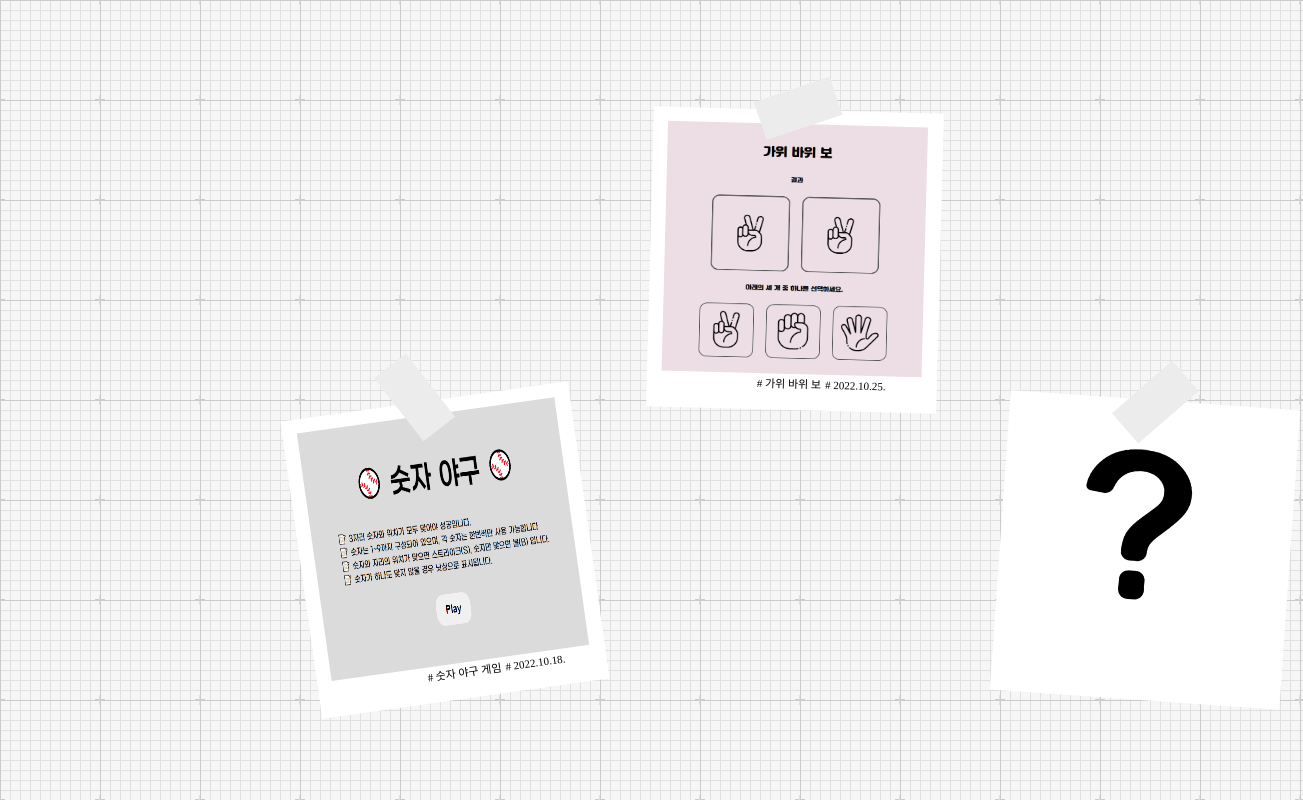
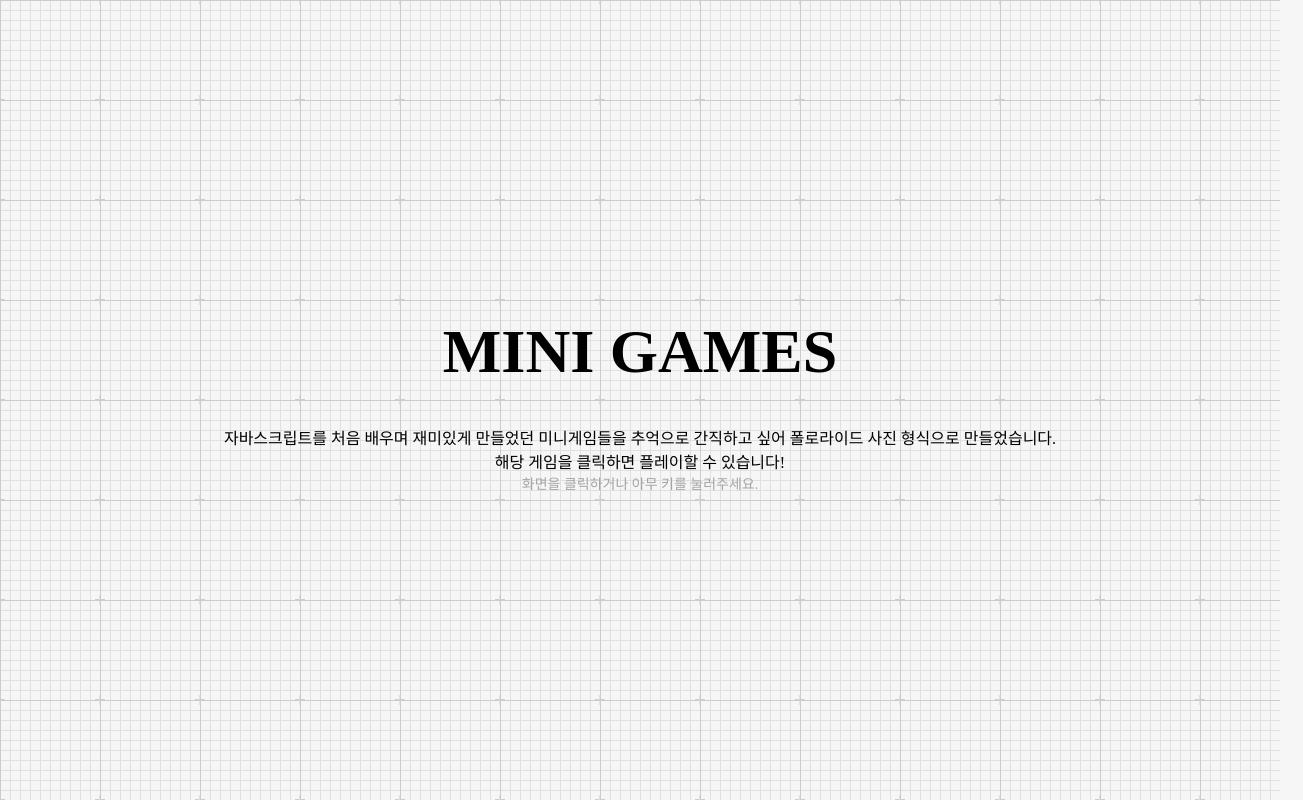
Before and after one commit to bohodays/Mini-Games, a plain HTML site: page index.html in a window 1280 px wide. Shown: the whole page, 1303 px wide, since content can reach past the window. Drawn offline with Linux system fonts and the light colour scheme; a web font is replaced by a local one.

Commit message:
edit: CSS, JS

```diff
--- a/index.html
+++ b/index.html
@@ -9,6 +9,17 @@
   <title>Mini Games</title>
 </head>
 <body>
+  <section class="intro">
+    <h1 class="intro__title">MINI GAMES</h1>
+    <p class="intro__content">
+      자바스크립트를 처음 배우며 재미있게 만들었던 미니게임들을 추억으로 간직하고 싶어 폴로라이드 사진 형식으로 만들었습니다.
+    </p>
+    <p class="intro__content">
+      해당 게임을 클릭하면 플레이할 수 있습니다!
+    </p>
+    <p class="next blink">화면을 클릭하거나 아무 키를 눌러주세요.</p>
+  </section>
+
   <section class="cards first">
     <div class="tape first-tape"></div>
     <div class="card">
--- a/main.js
+++ b/main.js
@@ -7,3 +7,19 @@ const secondCards = document.querySelector('.second');
 secondCards.addEventListener('click', () => {
   window.location.href = '숫자야구/index.html';
 })
+
+const introPage = document.querySelector('.intro');
+const cards = document.querySelectorAll('.cards');
+introPage.addEventListener('click', () => {
+  introPage.style.display = 'none';
+  cards.forEach((card) => {
+    card.style.display = 'block';
+  })
+})
+
+document.addEventListener('keydown', () => {
+  introPage.style.display = 'none';
+  cards.forEach((card) => {
+    card.style.display = 'block';
+  })
+})
--- a/style.css
+++ b/style.css
@@ -37,6 +37,57 @@ body {
   background-size:100px 100%, 100% 100px, 100% 10px, 10px 100%, 100% 100px, 100px 100%, 100px 100%, 100px 100px, 100px 100px;
 }
 
+@keyframes blink-effect {
+  50% {
+    opacity: 0;
+  }
+}
+
+.blink {
+  animation: blink-effect 1s step-end infinite;
+}
+
+.intro {
+  display: flex;
+  flex-direction: column;
+  justify-content: center;
+  width: 100%;
+  height: 100%;
+  align-items: center;
+  user-select: none;
+}
+
+.intro__title {
+  font-size: 62px;
+  padding: 10px;
+  margin-bottom: 20px;
+  --c: #908b8b; /* the color */
+  --s: .15em;
+  line-height:1.1em;
+  padding-bottom: calc(2.1*var(--s));
+  background:
+    conic-gradient(from 135deg at top,var(--c) 90deg,#0000 0)
+      left 0 bottom var(--s)/calc(2*var(--s)) var(--s) repeat-x,
+    conic-gradient(from -45deg at bottom,var(--c) 90deg,#0000 0)
+      left var(--s) bottom 0/calc(2*var(--s)) var(--s) repeat-x;
+  -webkit-mask:
+    linear-gradient(#000 0 0) content-box,
+    linear-gradient(#000 0 0) 0/var(--_p,0%) padding-box no-repeat;
+  transition: .5s;
+}
+
+.intro__title:hover {
+  --_p: 100%;
+  color: var(--c);
+}
+
+.next {
+  text-align: left;
+  color: #a4a4a4;
+  font-size: 14px;
+}
+
+
 @keyframes shakeIt_first{
   0%, 60%{
     transform: rotate(0deg) translateY(120px);
@@ -74,6 +125,7 @@ body {
 }
 
 .cards {
+  display: none;
   cursor: pointer;
   padding: 10px;
   width: 290px;
@@ -150,7 +202,7 @@ body {
 }
 
 #third__img {
-  transform: translate(50px, 0px);
+  transform: translate(55px, 0px);
   width: 150px;
   height: 150px;
 }
```
Also changed, not shown: Rock-Paper-Scissors/style.css (+12 -0 lines), 숫자야구/style.css (+12 -0 lines).
